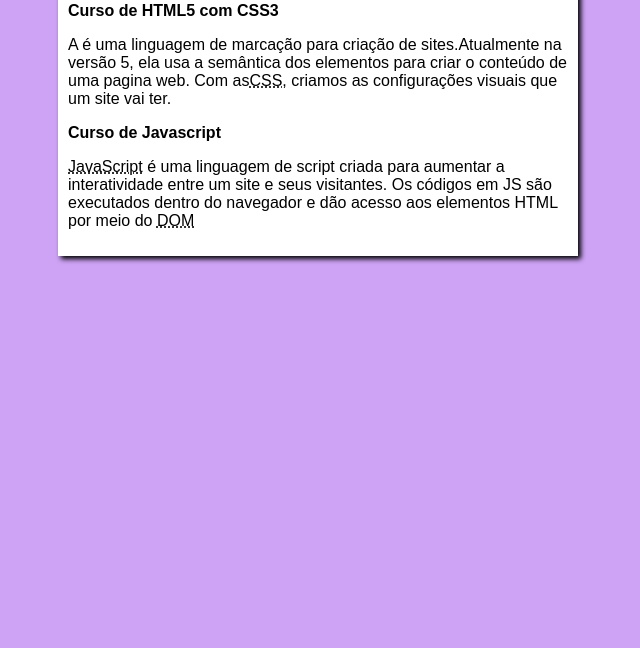
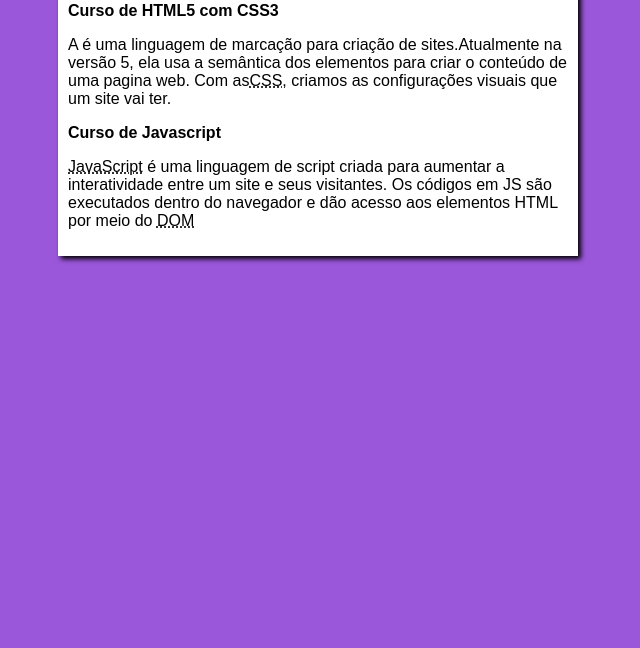
Before and after one commit to NetoSchmitt/projeto-site, a plain HTML site: page index.html in a window 1280 px wide. Shown: the part 152-800 px from the top of the page, without its empty margins (322-962 px from the left). Drawn offline with Linux system fonts and the light colour scheme.

Commit message:
Update style.css

```diff
--- a/estilos/style.css
+++ b/estilos/style.css
@@ -4,7 +4,7 @@
 }
 
 body {
-    background-color: rgb(206, 163, 246);
+    background-color: rgb(155, 87, 218);
 
 }
 
```
